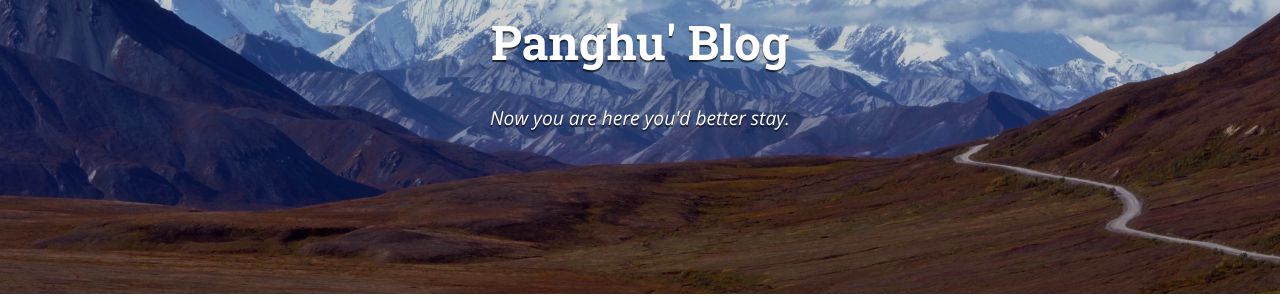
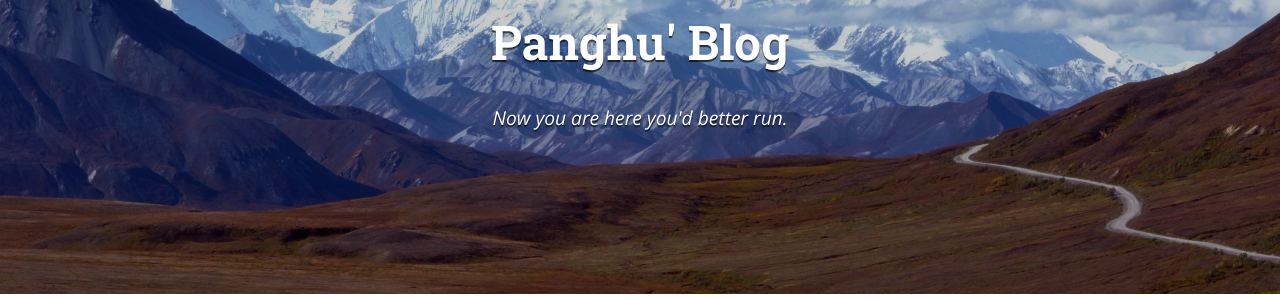
Before and after one commit to liuchaohu/liuchaohu.github.io, a Jekyll site: the page built from index.html, in a window 1280 px wide and 900 px high. Shown: the part 211-511 px from the top of the window. Built offline with Jekyll 4.4.1, drawn with Linux system fonts in a browser that asks for light colours; nearby versions of some CDN libraries; the list of posts is cut into pages by our own code.

Commit message:
Update _config.yml

```diff
--- a/_config.yml
+++ b/_config.yml
@@ -10,7 +10,7 @@ exclude:
 
 # Site settings
 title: Panghu' Blog
-subtitle: "Now you are here you'd better stay."
+subtitle: "Now you are here you'd better run."
 email: woshi@163.com
 name: LiuChaohu
 description: >
```
